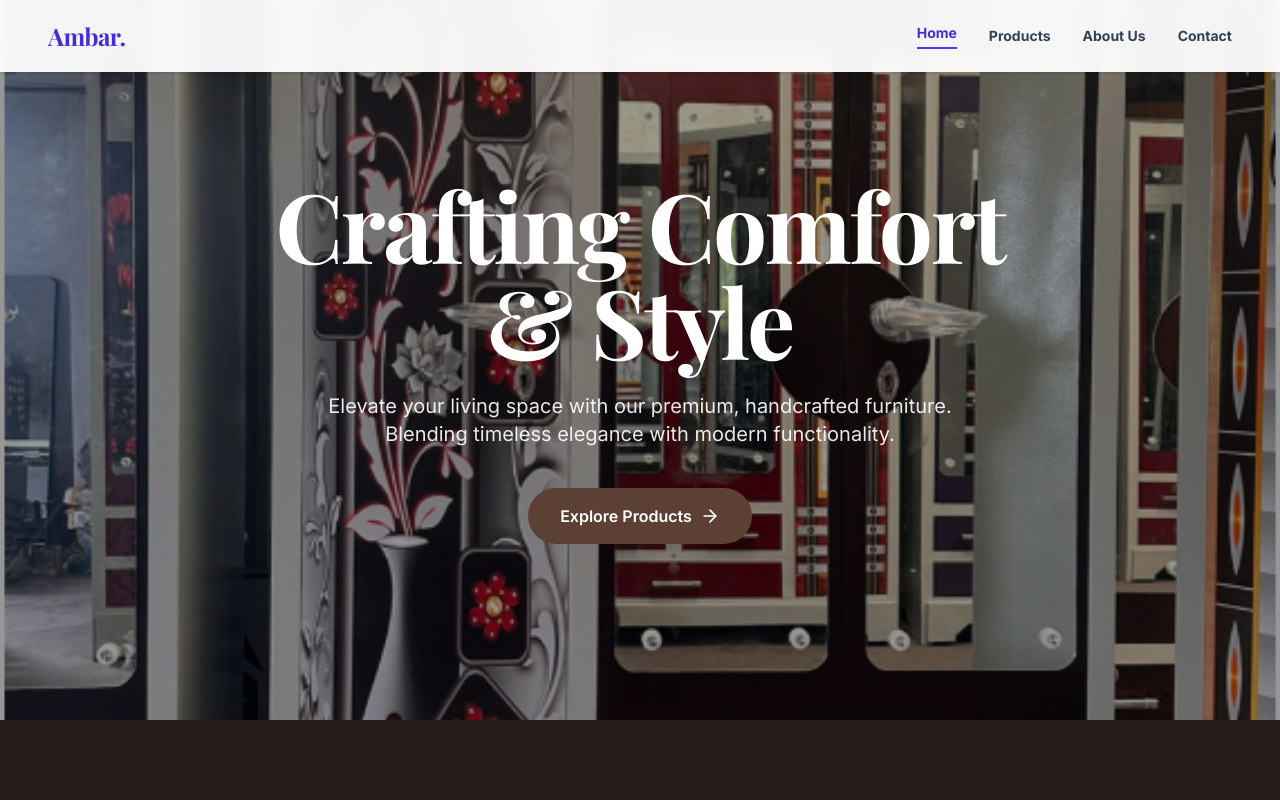
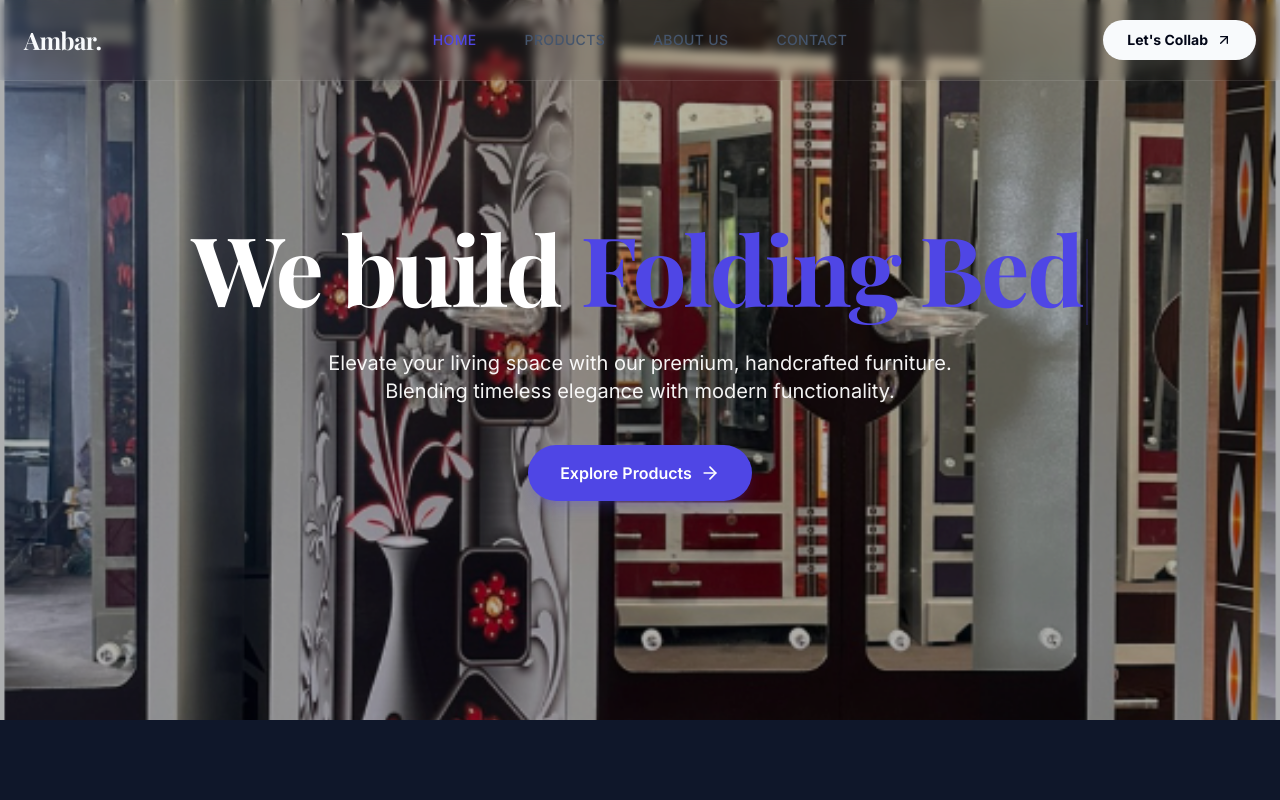
Before and after one commit to Nazil1712/ambar-furniture, a Next.js app: page / in a window 1280 px wide. Shown: the top 800 px of the page. Built offline with nearby package versions, Linux system fonts and the light colour scheme; a web font is replaced by a local one.

Commit message:
Navbar and hero section updated

```diff
--- a/app/globals.css
+++ b/app/globals.css
@@ -1,36 +1,34 @@
 @import "tailwindcss";
 
 @theme inline {
-  --color-primary: #5C4033; /* Earthy Brown */
-  --color-primary-light: #7A5C4A;
-  --color-secondary: #D2B48C; /* Muted Beige */
-  --color-secondary-light: #E3CDBA;
-  --color-background: #FAFAFA; /* Warm Off-White */
+  --color-primary: #4F46E5; /* Vibrant Indigo */
+  --color-primary-light: #6366F1;
+  --color-secondary: #0EA5E9; /* Bright Sky Blue */
+  --color-secondary-light: #38BDF8;
+  --color-background: #F8FAFC; /* Clean, light background */
   --color-surface: #FFFFFF;
-  --color-foreground: #333333; /* Dark Slate */
-  --color-muted: #737373;
+  --color-foreground: #0F172A; /* Slate 900 for high contrast */
+  --color-muted: #64748B; /* Slate 500 */
 
   --font-sans: var(--font-inter), ui-sans-serif, system-ui, sans-serif;
   --font-serif: var(--font-playfair), ui-serif, Georgia, serif;
 }
 
 :root {
-  --background: #FAFAFA;
-  --foreground: #333333;
+  --background: #F8FAFC;
+  --foreground: #0F172A;
 }
 
 @media (prefers-color-scheme: dark) {
   :root {
-    --background: #FAFAFA; /* Keeping it light/warm even in dark mode initially to ensure the brand feel, or we can make a dark wooden theme */
-    /* Let's actually provide a stunning dark mode */
-    --background: #1A1210; /* Dark brownish black */
-    --foreground: #E0D3C1;
+    --background: #020617; /* Very Dark Slate */
+    --foreground: #F8FAFC;
   }
   @theme inline {
-     --color-background: #1A1210;
-     --color-surface: #261B18;
-     --color-foreground: #E0D3C1;
-     --color-muted: #A3968B;
+     --color-background: #020617;
+     --color-surface: #0F172A;
+     --color-foreground: #F8FAFC;
+     --color-muted: #94A3B8;
   }
 }
 
--- a/app/page.tsx
+++ b/app/page.tsx
@@ -1,13 +1,21 @@
-import Link from 'next/link';
+import Link from "next/link";
 // import Image from 'next/image';
-import { mockProducts } from '../lib/mockData';
-import ProductCard from '@/components/ProductCard';
-import { ArrowRight, Star } from 'lucide-react';
-import Image from 'next/image';
-import imgHero from '@/app/images/sultan/Sultan-3.png';
+import { mockProducts } from "../lib/mockData";
+import ProductCard from "@/components/ProductCard";
+import { ArrowRight, Star } from "lucide-react";
+import Image from "next/image";
+import imgHero from "@/app/images/sultan/Sultan-3.png";
+
+import Typewriter from "@/components/Typewriter";
 
 export default function Home() {
   const featuredProducts = mockProducts.slice(0, 4);
+  const heroWords = [
+    "Sultan",
+    "Folding Bed",
+    "Wall Frames",
+    "Kitchen Cabinets",
+  ];
 
   return (
     <div className="flex flex-col w-full">
@@ -21,21 +29,22 @@ export default function Home() {
             className="object-cover"
             priority
           />
-          <div className="absolute inset-0 bg-black/40 dark:bg-black/60" />
+          <div className="absolute inset-0 bg-black/30 dark:bg-black/50" />
         </div>
 
         <div className="container relative z-10 mx-auto px-6 md:px-12 text-center text-white">
           <h1 className="font-serif text-5xl md:text-7xl lg:text-8xl font-bold tracking-tight mb-6 animate-in slide-in-from-bottom duration-700 fade-in">
-            Crafting Comfort <br className="hidden md:block" /> & Style
+            We build <br className="md:hidden" />
+            <Typewriter words={heroWords} />
           </h1>
-          <p className="text-lg md:text-xl max-w-2xl mx-auto mb-10 text-white/90 animate-in slide-in-from-bottom duration-700 delay-150 fade-in fill-mode-both">
+          <p className="text-lg md:text-xl max-w-2xl mx-auto mb-10 text-white/95 animate-in slide-in-from-bottom duration-700 delay-150 fade-in fill-mode-both">
             Elevate your living space with our premium, handcrafted furniture.
             Blending timeless elegance with modern functionality.
           </p>
           <div className="animate-in slide-in-from-bottom duration-700 delay-300 fade-in fill-mode-both">
             <Link
               href="/products"
-              className="inline-flex items-center gap-2 bg-primary hover:bg-primary-light text-white px-8 py-4 rounded-full font-semibold transition-all hover:scale-105 active:scale-95"
+              className="inline-flex items-center gap-2 bg-primary hover:bg-primary-light text-white px-8 py-4 rounded-full font-semibold shadow-lg shadow-primary/20 transition-all hover:scale-105 active:scale-95"
             >
               Explore Products
               <ArrowRight className="w-5 h-5" />
@@ -54,10 +63,11 @@ export default function Home() {
             A Legacy of Exceptional Design and Trust
           </h2>
           <p className="text-muted text-lg leading-relaxed">
-            At Ambar Furniture, we believe that every home deserves exceptional design.
-            For over a decade, our local craftsmen have been building furniture that is
-            not only beautiful to look at, but built to withstand the test of time.
-            From premium sofas to elegant wall framing, quality remains at the heart of everything we do.
+            At Ambar Furniture, we believe that every home deserves exceptional
+            design. For over a decade, our local craftsmen have been building
+            furniture that is not only beautiful to look at, but built to
+            withstand the test of time. From premium sofas to elegant wall
+            framing, quality remains at the heart of everything we do.
           </p>
         </div>
       </section>
@@ -71,7 +81,8 @@ export default function Home() {
                 Featured Collections
               </h2>
               <p className="text-muted text-lg">
-                Discover our handpicked selections designed to bring comfort and sophistication to your home.
+                Discover our handpicked selections designed to bring comfort and
+                sophistication to your home.
               </p>
             </div>
             <Link
@@ -101,22 +112,28 @@ export default function Home() {
           <div className="grid grid-cols-1 md:grid-cols-3 gap-8 max-w-6xl mx-auto">
             {[
               {
-                name: "Sarah Jenkins",
+                name: "Chudgar Amaan",
                 role: "Interior Designer",
-                content: "The Sultan Sofa exceeded all my expectations. The craftsmanship is pristine and it instantly became the centerpiece of my client's living room.",
+                content:
+                  "The Sultan Sofa exceeded all my expectations. The craftsmanship is pristine and it instantly became the centerpiece of my client's living room.",
               },
               {
-                name: "Michael Thorne",
+                name: "Lokhandwala Nadeem",
                 role: "Homeowner",
-                content: "We installed the Ambar Kitchen Cupboards last month. The soft-close features and minimalist design completely transformed our kitchen.",
+                content:
+                  "We installed the Ambar Kitchen Cupboards last month. The soft-close features and minimalist design completely transformed our kitchen.",
               },
               {
-                name: "Elena Rodriguez",
+                name: "Mansuri Sameer",
                 role: "Architect",
-                content: "When I need high-quality, reliable wood furniture for a project, Ambar is my first stop. Their attention to detail on the Oak Dining Table is remarkable.",
-              }
+                content:
+                  "When I need high-quality, reliable wood furniture for a project, Ambar is my first stop. Their attention to detail on the Oak Dining Table is remarkable.",
+              },
             ].map((testimonial, i) => (
-              <div key={i} className="bg-gradient-to-br from-indigo-50 to-white dark:from-slate-800 dark:to-slate-900 border border-indigo-100 dark:border-slate-700 shadow-md p-8 rounded-2xl flex flex-col items-center text-center transition-transform hover:-translate-y-1">
+              <div
+                key={i}
+                className="bg-gradient-to-br from-indigo-50 to-white dark:from-slate-800 dark:to-slate-900 border border-indigo-100 dark:border-slate-700 shadow-md p-8 rounded-2xl flex flex-col items-center text-center transition-transform hover:-translate-y-1"
+              >
                 <div className="flex text-amber-500 mb-6 gap-1">
                   {[...Array(5)].map((_, i) => (
                     <Star key={i} className="w-5 h-5 fill-current" />
@@ -126,15 +143,18 @@ export default function Home() {
                   "{testimonial.content}"
                 </p>
                 <div>
-                  <h4 className="font-bold text-slate-900 dark:text-white text-lg">{testimonial.name}</h4>
-                  <p className="text-sm font-semibold text-indigo-600 dark:text-indigo-400 mt-1">{testimonial.role}</p>
+                  <h4 className="font-bold text-slate-900 dark:text-white text-lg">
+                    {testimonial.name}
+                  </h4>
+                  <p className="text-sm font-semibold text-indigo-600 dark:text-indigo-400 mt-1">
+                    {testimonial.role}
+                  </p>
                 </div>
               </div>
             ))}
           </div>
         </div>
       </section>
-
     </div>
   );
 }
--- a/components/Navbar.tsx
+++ b/components/Navbar.tsx
@@ -1,17 +1,17 @@
-'use client';
+"use client";
 
-import { useState, useEffect } from 'react';
-import Link from 'next/link';
-import { Menu, X, ShoppingBag } from 'lucide-react';
-import { usePathname } from 'next/navigation';
-import clsx from 'clsx';
-import { motion, AnimatePresence } from 'framer-motion';
+import { useState, useEffect } from "react";
+import Link from "next/link";
+import { Menu, X, ArrowUpRight } from "lucide-react";
+import { usePathname } from "next/navigation";
+import clsx from "clsx";
+import { motion, AnimatePresence } from "framer-motion";
 
 const navLinks = [
-  { name: 'Home', href: '/' },
-  { name: 'Products', href: '/products' },
-  { name: 'About Us', href: '/about' },
-  { name: 'Contact', href: '/contact' },
+  { name: "Home", href: "/" },
+  { name: "Products", href: "/products" },
+  { name: "About Us", href: "/about" },
+  { name: "Contact", href: "/contact" },
 ];
 
 export default function Navbar() {
@@ -23,36 +23,38 @@ export default function Navbar() {
     const handleScroll = () => {
       setIsScrolled(window.scrollY > 20);
     };
-    window.addEventListener('scroll', handleScroll);
-    return () => window.removeEventListener('scroll', handleScroll);
+    window.addEventListener("scroll", handleScroll);
+    return () => window.removeEventListener("scroll", handleScroll);
   }, []);
 
   return (
     <header
       className={clsx(
-        'fixed top-0 left-0 right-0 z-50 transition-all duration-300 backdrop-blur-md shadow-sm bg-white/95 dark:bg-slate-900/95',
-        isScrolled ? 'py-3' : 'py-5'
+        "fixed top-0 left-0 right-0 z-50 w-full transition-all duration-300 border-b border-white/10",
+        isScrolled
+          ? "bg-white/10 dark:bg-slate-900/10 backdrop-blur-[5px] shadow-lg"
+          : "bg-transparent backdrop-blur-[5px]",
       )}
     >
-      <div className="container mx-auto px-6 md:px-12 flex justify-between items-center">
+      <div className="container mx-auto px-6 h-20 flex justify-between items-center">
+        {/* Left: Logo */}
         <Link href="/" className="flex items-center gap-2 group">
-          <div className="sr-only">Ambar Furniture</div>
-          <span className="font-serif text-2xl font-bold tracking-tight text-indigo-700 dark:text-indigo-400 group-hover:text-indigo-900 dark:group-hover:text-indigo-300 transition-colors">
+          <span className="font-serif text-2xl font-bold tracking-tight text-foreground group-hover:scale-105 transition-transform">
             Ambar.
           </span>
         </Link>
 
-        {/* Desktop Navigation */}
-        <nav className="hidden md:flex items-center gap-8">
+        {/* Center: Desktop Navigation */}
+        <nav className="hidden md:flex items-center gap-12 absolute left-1/2 -translate-x-1/2">
           {navLinks.map((link) => (
             <Link
               key={link.name}
               href={link.href}
               className={clsx(
-                'text-sm font-bold transition-colors hover:text-indigo-600 dark:hover:text-indigo-400',
+                "text-sm font-medium tracking-wide transition-all duration-200 hover:text-primary dark:hover:text-primary-light uppercase",
                 pathname === link.href
-                  ? 'text-indigo-700 dark:text-indigo-300 border-b-2 border-indigo-600 dark:border-indigo-400 pb-1'
-                  : 'text-slate-700 dark:text-slate-300'
+                  ? "text-primary dark:text-primary-light"
+                  : "text-slate-600 dark:text-slate-400",
               )}
             >
               {link.name}
@@ -60,23 +62,34 @@ export default function Navbar() {
           ))}
         </nav>
 
+        {/* Right: CTA Button */}
+        <div className="flex items-center gap-4">
+          <Link
+            href="/contact"
+            className="hidden md:flex items-center gap-2 px-6 py-2.5 bg-foreground text-background rounded-full text-sm font-bold hover:opacity-90 transition-all hover:scale-105 group"
+          >
+            Let&apos;s Collab
+            <ArrowUpRight className="w-4 h-4 group-hover:translate-x-0.5 group-hover:-translate-y-0.5 transition-transform" />
+          </Link>
+
           {/* Mobile Menu Button */}
           <button
-          className="md:hidden p-2 text-slate-800 dark:text-slate-200 hover:text-indigo-600 dark:hover:text-indigo-400 transition-colors"
+            className="md:hidden p-2 text-foreground hover:text-primary transition-colors"
             onClick={() => setMobileMenuOpen(true)}
           >
             <Menu className="w-6 h-6" />
           </button>
+        </div>
       </div>
 
       {/* Mobile Menu Overlay */}
       <AnimatePresence>
         {mobileMenuOpen && (
           <motion.div
-            initial={{ opacity: 0, x: '100%' }}
+            initial={{ opacity: 0, x: "100%" }}
             animate={{ opacity: 1, x: 0 }}
-            exit={{ opacity: 0, x: '100%' }}
-            transition={{ type: 'spring', bounce: 0, duration: 0.4 }}
+            exit={{ opacity: 0, x: "100%" }}
+            transition={{ type: "spring", bounce: 0, duration: 0.4 }}
             className="fixed inset-0 z-[60] bg-background dark:bg-surface flex flex-col pt-20 px-6 h-screen"
           >
             <button
@@ -92,15 +105,27 @@ export default function Navbar() {
                   href={link.href}
                   onClick={() => setMobileMenuOpen(false)}
                   className={clsx(
-                    'text-2xl font-serif font-bold transition-colors hover:text-indigo-600 dark:hover:text-indigo-400',
+                    "text-2xl font-serif font-bold transition-colors hover:text-indigo-600 dark:hover:text-indigo-400",
                     pathname === link.href
-                      ? 'text-indigo-700 dark:text-indigo-300'
-                      : 'text-slate-800 dark:text-slate-200'
+                      ? "text-indigo-700 dark:text-indigo-300"
+                      : "text-slate-800 dark:text-slate-200",
                   )}
                 >
                   {link.name}
                 </Link>
               ))}
+              <Link
+                href="/contact"
+                onClick={() => setMobileMenuOpen(false)}
+                className={clsx(
+                  "text-2xl font-serif font-bold transition-colors hover:text-indigo-600 dark:hover:text-indigo-400",
+                  pathname === "/contact"
+                    ? "text-indigo-700 dark:text-indigo-300"
+                    : "text-slate-800 dark:text-slate-200",
+                )}
+              >
+                Let&apos;s Collab
+              </Link>
             </nav>
           </motion.div>
         )}
--- /dev/null
+++ b/components/Typewriter.tsx
@@ -0,0 +1,60 @@
+'use client';
+
+import { useState, useEffect } from 'react';
+import { motion, AnimatePresence } from 'framer-motion';
+
+interface TypewriterProps {
+  words: string[];
+  typingSpeed?: number;
+  deletingSpeed?: number;
+  pauseTime?: number;
+}
+
+export default function Typewriter({
+  words,
+  typingSpeed = 150,
+  deletingSpeed = 100,
+  pauseTime = 2000,
+}: TypewriterProps) {
+  const [currentWordIndex, setCurrentWordIndex] = useState(0);
+  const [currentText, setCurrentText] = useState('');
+  const [isDeleting, setIsDeleting] = useState(false);
+
+  useEffect(() => {
+    const word = words[currentWordIndex];
+    let timeout: NodeJS.Timeout;
+
+    if (!isDeleting && currentText === word) {
+      // Pause at the end of typing
+      timeout = setTimeout(() => setIsDeleting(true), pauseTime);
+    } else if (isDeleting && currentText === '') {
+      // Move to next word after deleting
+      setIsDeleting(false);
+      setCurrentWordIndex((prev) => (prev + 1) % words.length);
+    } else {
+      // Typing or deleting
+      const speed = isDeleting ? deletingSpeed : typingSpeed;
+      timeout = setTimeout(() => {
+        const nextText = isDeleting
+          ? word.substring(0, currentText.length - 1)
+          : word.substring(0, currentText.length + 1);
+        setCurrentText(nextText);
+      }, speed);
+    }
+
+    return () => clearTimeout(timeout);
+  }, [currentText, isDeleting, currentWordIndex, words, typingSpeed, deletingSpeed, pauseTime]);
+
+  return (
+    <span className="relative inline-block min-w-[3ch]">
+      <span className="text-primary dark:text-primary-light">
+        {currentText}
+      </span>
+      <motion.span
+        animate={{ opacity: [1, 0, 1] }}
+        transition={{ repeat: Infinity, duration: 0.8, ease: "linear" }}
+        className="inline-block w-[2px] h-[0.9em] ml-1 bg-primary dark:bg-primary-light align-middle"
+      />
+    </span>
+  );
+}
```
Also changed, not shown: components/Footer.tsx (+123 -22 lines). Lines whose indentation alone changed are shown as unchanged.
